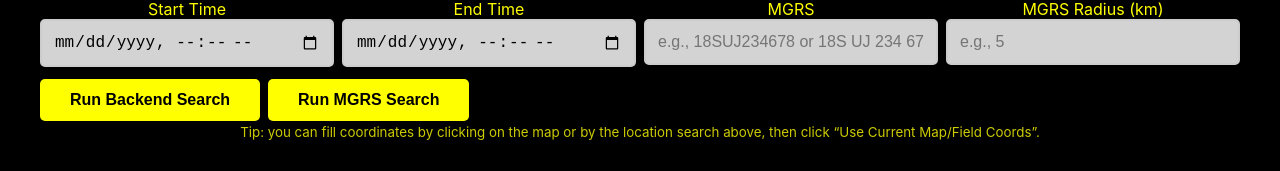
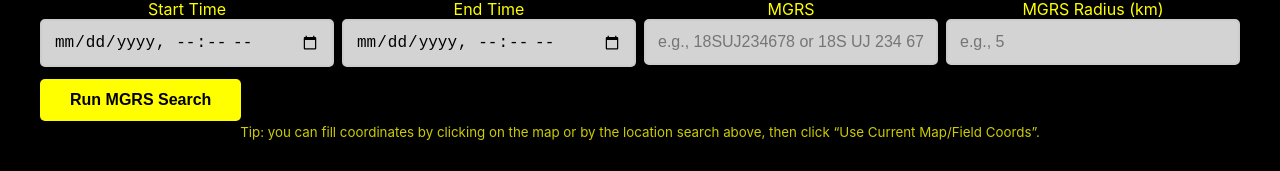
Before and after one commit to Berbem16/Aerie-Dev, a React (Create React App) app: page / in a window 1280 px wide. Shown: the part 1058-1229 px from the top of the page. Built offline with nearby package versions, Linux system fonts and the light colour scheme; no server answers.

Commit message:
Finished MGRS Search

```diff
--- a/src/App.js
+++ b/src/App.js
@@ -940,9 +940,6 @@ function App() {
           </div>
 
           <div style={{marginTop: '0.75rem', display: 'flex', gap: '8px', flexWrap: 'wrap'}}>
-            <button type="button" className="submit-btn" onClick={runCombinedSearch}>
-              Run Backend Search
-            </button>
             <button type="button" className="submit-btn" onClick={runMgrsSearch}>
               Run MGRS Search
             </button>
```
